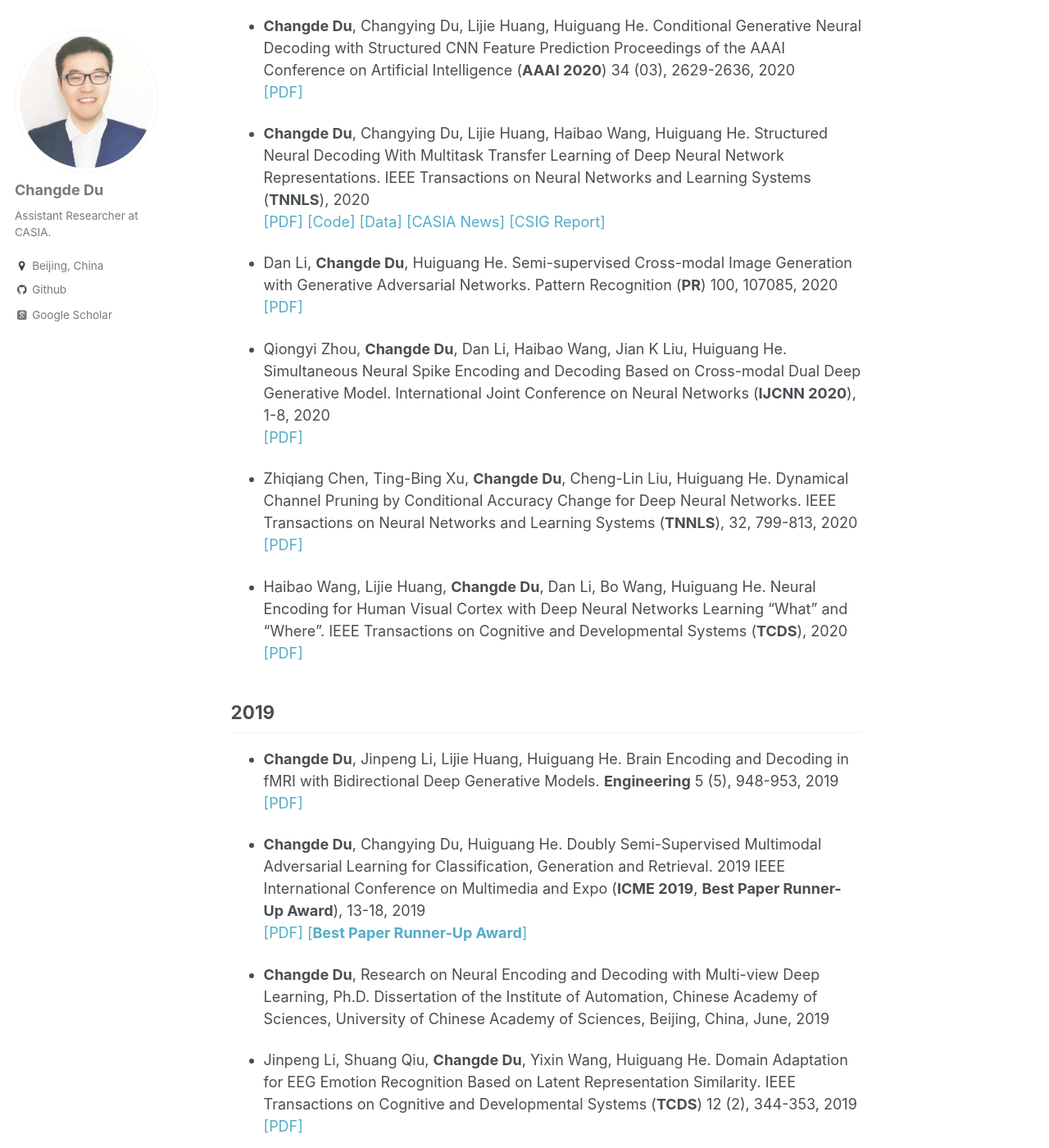
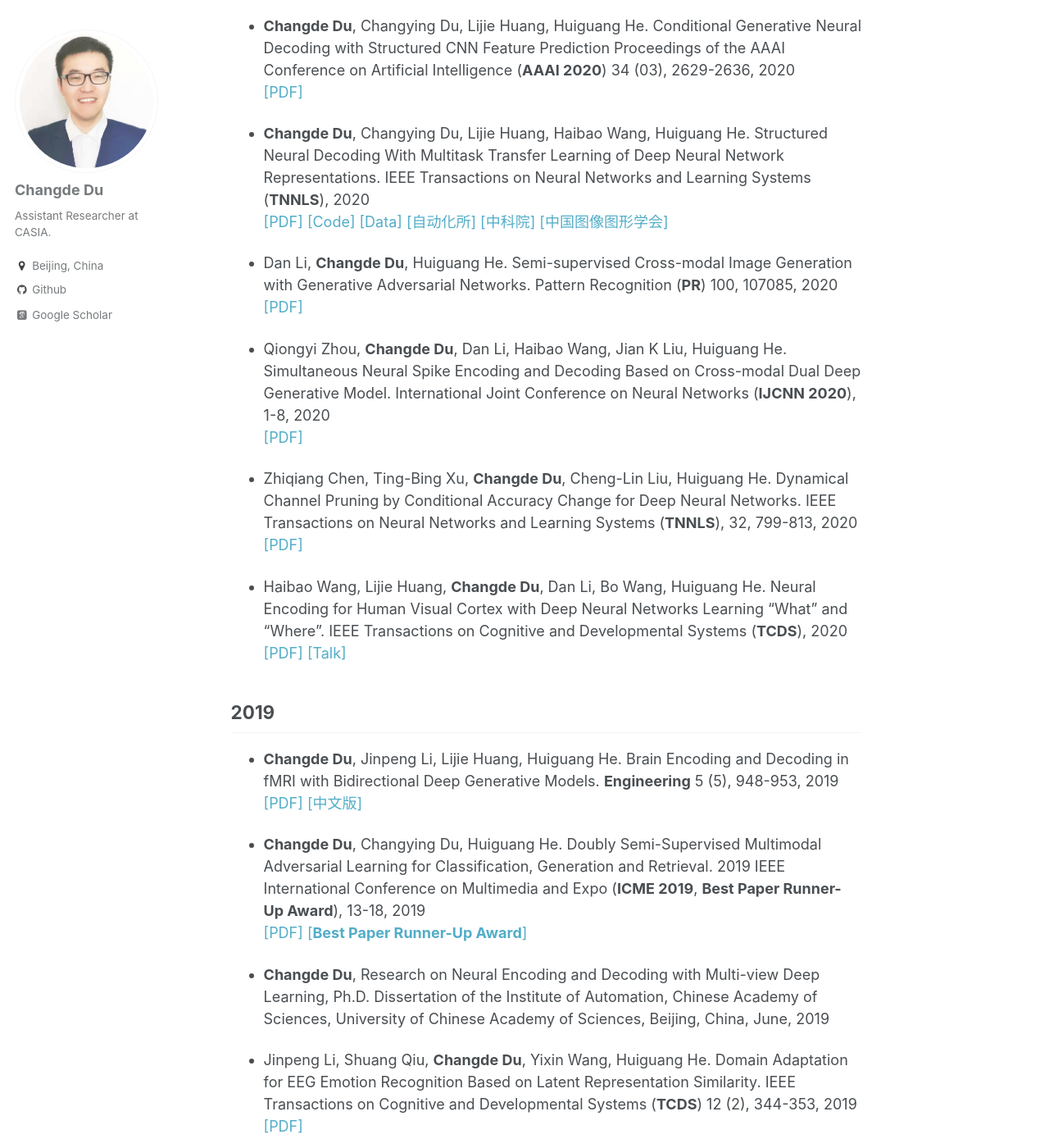
Before and after one commit to ChangdeDu/changdedu.github.io, a Jekyll site: the page built from _pages/about.md, in a window 1280 px wide and 1400 px high, scrolled down 1894 px. Shown: the whole window at 82% size. Built offline with Jekyll 4.4.1, drawn with Linux system fonts in a browser that asks for light colours; some web fonts are replaced; some of the changed text lies outside the part shown.

Commit message:
Create about.md

```diff
--- a/_pages/about.md
+++ b/_pages/about.md
@@ -54,7 +54,7 @@ I have published more than 20 papers in top-tier AI/ML conferences and journals,
 Proceedings of the AAAI Conference on Artificial Intelligence (**AAAI 2020**) 34 (03), 2629-2636, 2020  <br>[[PDF]](https://aaai.org/ojs/index.php/AAAI/article/view/5647)
 
 - **Changde Du**, Changying Du, Lijie Huang, Haibao Wang, Huiguang He. Structured Neural Decoding With Multitask Transfer Learning of Deep Neural Network Representations.
-IEEE Transactions on Neural Networks and Learning Systems (**TNNLS**), 2020  <br>[[PDF]](https://ieeexplore.ieee.org/document/9229132) [[Code]](https://github.com/ChangdeDu/StructuredNeuroDecoding) [[Data]](https://figshare.com/articles/dataset/FaceBold/13019966) [[CASIA News]](http://www.ia.cas.cn/xwzx/kydt/202010/t20201027_5723105.html) [[CSIG Report]](https://mp.weixin.qq.com/s/AlMFWheKDDKD1Zva_vTTgQ)
+IEEE Transactions on Neural Networks and Learning Systems (**TNNLS**), 2020  <br>[[PDF]](https://ieeexplore.ieee.org/document/9229132) [[Code]](https://github.com/ChangdeDu/StructuredNeuroDecoding) [[Data]](https://figshare.com/articles/dataset/FaceBold/13019966) [[自动化所]](http://www.ia.cas.cn/xwzx/kydt/202010/t20201027_5723105.html) [[中科院]](https://www.cas.cn/syky/202010/t20201030_4764817.shtml) [[中国图像图形学会]](https://mp.weixin.qq.com/s/AlMFWheKDDKD1Zva_vTTgQ)
 
 - Dan Li, **Changde Du**, Huiguang He. Semi-supervised Cross-modal Image Generation with Generative Adversarial Networks. Pattern Recognition (**PR**) 100, 107085, 2020  <br>[[PDF]](https://www.sciencedirect.com/science/article/abs/pii/S0031320319303863)
 
@@ -65,11 +65,11 @@ International Joint Conference on Neural Networks (**IJCNN 2020**), 1-8, 2020  <
 IEEE Transactions on Neural Networks and Learning Systems (**TNNLS**), 32, 799-813, 2020  <br>[[PDF]](https://ieeexplore.ieee.org/document/9055425?reason=concurrency)
 
 - Haibao Wang, Lijie Huang, **Changde Du**, Dan Li, Bo Wang, Huiguang He. Neural Encoding for Human Visual Cortex with Deep Neural Networks Learning “What" and “Where".
-IEEE Transactions on Cognitive and Developmental Systems (**TCDS**), 2020 <br>[[PDF]](https://ieeexplore.ieee.org/document/9134376)
+IEEE Transactions on Cognitive and Developmental Systems (**TCDS**), 2020 <br>[[PDF]](https://ieeexplore.ieee.org/document/9134376) [[Talk]](https://www.bilibili.com/video/av842868927/)
 
 ## 2019
 - **Changde Du**, Jinpeng Li, Lijie Huang, Huiguang He. Brain Encoding and Decoding in fMRI with Bidirectional Deep Generative Models.
-**Engineering** 5 (5), 948-953, 2019 <br>[[PDF]](https://www.sciencedirect.com/science/article/pii/S2095809917305647)
+**Engineering** 5 (5), 948-953, 2019 <br>[[PDF]](https://www.sciencedirect.com/science/article/pii/S2095809917305647) [[中文版]](http://www.engineering.org.cn/ch/10.1016/j.eng.2019.03.010)
 
 - **Changde Du**, Changying Du, Huiguang He. Doubly Semi-Supervised Multimodal Adversarial Learning for Classification, Generation and Retrieval.
 2019 IEEE International Conference on Multimedia and Expo (**ICME 2019**, **Best Paper Runner-Up Award**), 13-18, 2019  <br>[[PDF]](https://ieeexplore.ieee.org/abstract/document/8784922) [[**Best Paper Runner-Up Award**]](http://english.ia.cas.cn/rh/rps/201908/t20190819_214607.html)
@@ -84,7 +84,7 @@ International Joint Conference on Neural Networks (**IJCNN 2019**), 1-8, 2019  <
 
 ## 2018
 - **Changde Du**, Changying Du, Lijie Huang, Huiguang He. Reconstructing Perceived Images from Human Brain Activities with Bayesian Deep Multiview Learning.
-IEEE Transactions on Neural Networks and Learning Systems (**TNNLS**) 30 (8), 2310-2323, 2018  <br>[[PDF]](https://ieeexplore.ieee.org/document/8574054) [[Code]](https://github.com/ChangdeDu/DGMM)
+IEEE Transactions on Neural Networks and Learning Systems (**TNNLS**) 30 (8), 2310-2323, 2018  <br>[[PDF]](https://ieeexplore.ieee.org/document/8574054) [[Code]](https://github.com/ChangdeDu/DGMM) [[国家自然科学基金委]](http://www.nsfc.gov.cn/csc/20340/20343/33891/index.html) [[中科院]](https://www.cas.cn/syky/201812/t20181218_4674223.shtml)
 
 - **Changde Du**, Changying Du, Hao Wang, Jinpeng Li, Wei-Long Zheng, Bao-Liang Lu, Huiguang He. Semi-supervised Deep Generative Modelling of Incomplete Multi-modality Emotional Data. Proceedings of the 26th ACM international conference on Multimedia (**ACMMM 2018**), 108-116, 2018 <br>[[PDF]](https://arxiv.org/pdf/1808.02096.pdf) [[Code]](https://github.com/ChangdeDu/semiMVAE)
 
@@ -103,7 +103,7 @@ IEEE Transactions on Neural Networks and Learning Systems (**TNNLS**) 30 (8), 23
 
 ## 2017
 - **Changde Du**, Changying Du, Huiguang He. Sharing Deep Generative Representation for Perceived Image Reconstruction from Human Brain Activity.
-International Joint Conference on Neural Networks (**IJCNN 2017**), 1049-1056, 2017  <br>[[PDF]](https://arxiv.org/abs/1704.07575)  [[Code]](https://github.com/ChangdeDu/DGMM)  [[OHBM Talks, Top 3%]](https://www.pathlms.com/ohbm/courses/5158/sections/7807/video_presentations/76069) [[**MIT Technology Review**]](https://www.technologyreview.com/2017/05/06/151950/mind-reading-algorithms-reconstruct-what-youre-seeing-using-brain-scan-data/)  [[**CAS News**]](http://english.cas.cn/newsroom/archive/research_archive/rp2017/201705/t20170511_176994.shtml)
+International Joint Conference on Neural Networks (**IJCNN 2017**), 1049-1056, 2017  <br>[[PDF]](https://arxiv.org/abs/1704.07575)  [[Code]](https://github.com/ChangdeDu/DGMM)  [[OHBM Talks, Top 3%]](https://www.pathlms.com/ohbm/courses/5158/sections/7807/video_presentations/76069) [[MIT Technology Review (麻省理工科技评论)]](https://www.technologyreview.com/2017/05/06/151950/mind-reading-algorithms-reconstruct-what-youre-seeing-using-brain-scan-data/)  [[中科院]](http://english.cas.cn/newsroom/archive/research_archive/rp2017/201705/t20170511_176994.shtml)
 
 - **Changde Du**, Changying Du, Jinpeng Li, Wei-long Zheng, Bao-liang Lu, Huiguang He. Semi-supervised Bayesian Deep multi-modal emotion recognition.
 arXiv preprint arXiv:1704.07548, 2017 <br>[[PDF]](https://arxiv.org/abs/1704.07548)  [[Code]](https://github.com/ChangdeDu/semiMVAE)
```
